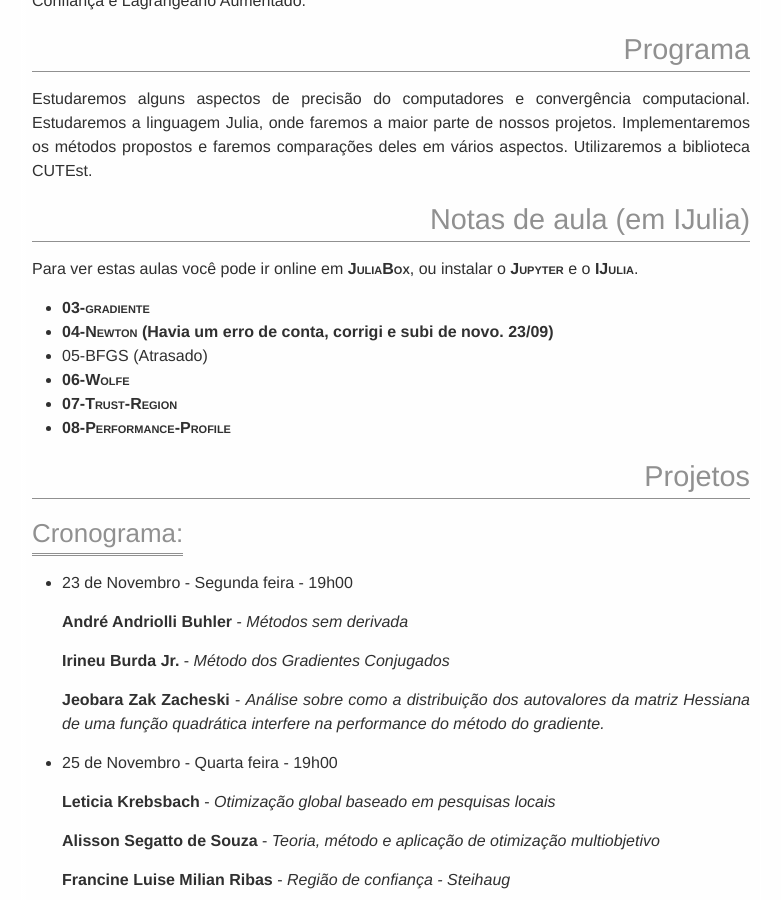
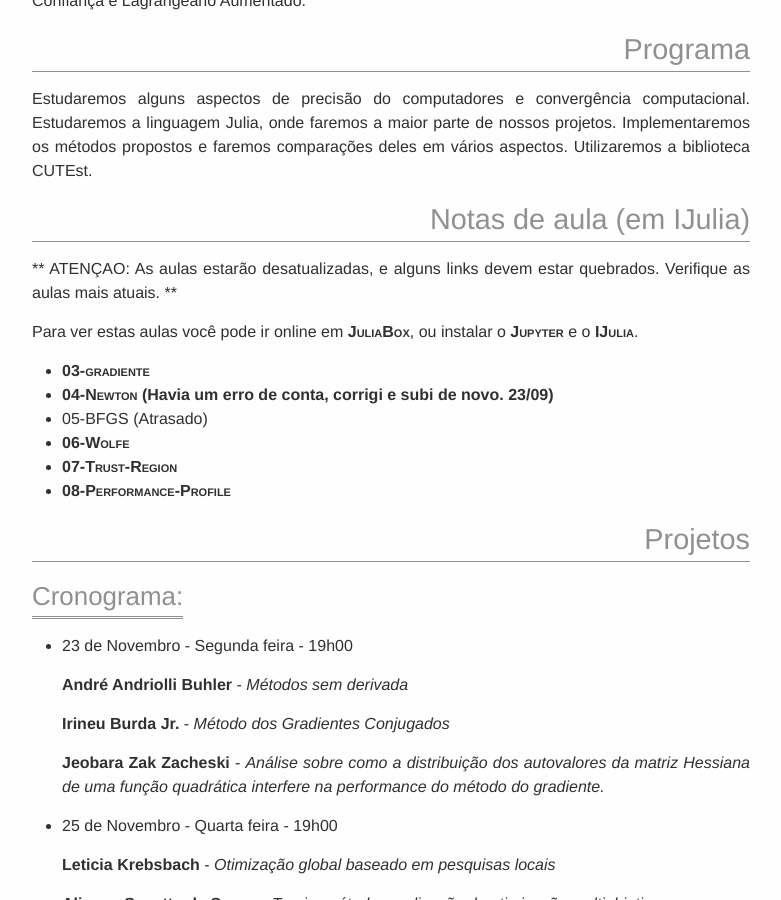
Before and after one commit to abelsiqueira/abelsiqueira.github.io-old, a Jekyll site: the page built from disciplinas/cm114-2015s2.md, in a window 1280 px wide and 900 px high, scrolled down 1096 px. Shown: the whole window, without its empty margins (249-1030 px from the left). Built offline with Jekyll 4.4.1, drawn with Linux system fonts in a browser that asks for light colours.

```diff
--- a/disciplinas/cm114-2015s2.md
+++ b/disciplinas/cm114-2015s2.md
@@ -45,6 +45,9 @@
 Utilizaremos a biblioteca CUTEst.
 
 # Notas de aula (em IJulia)
+
+** ATENÇAO: As aulas estarão desatualizadas, e alguns links devem estar
+quebrados. Verifique as aulas mais atuais. **
 
 Para ver estas aulas você pode ir online em
 [JuliaBox](https://www.juliabox.org),
```
Also changed, not shown: disciplinas/cm114-2016s2.md (+1 -0 lines), 2 other files.
